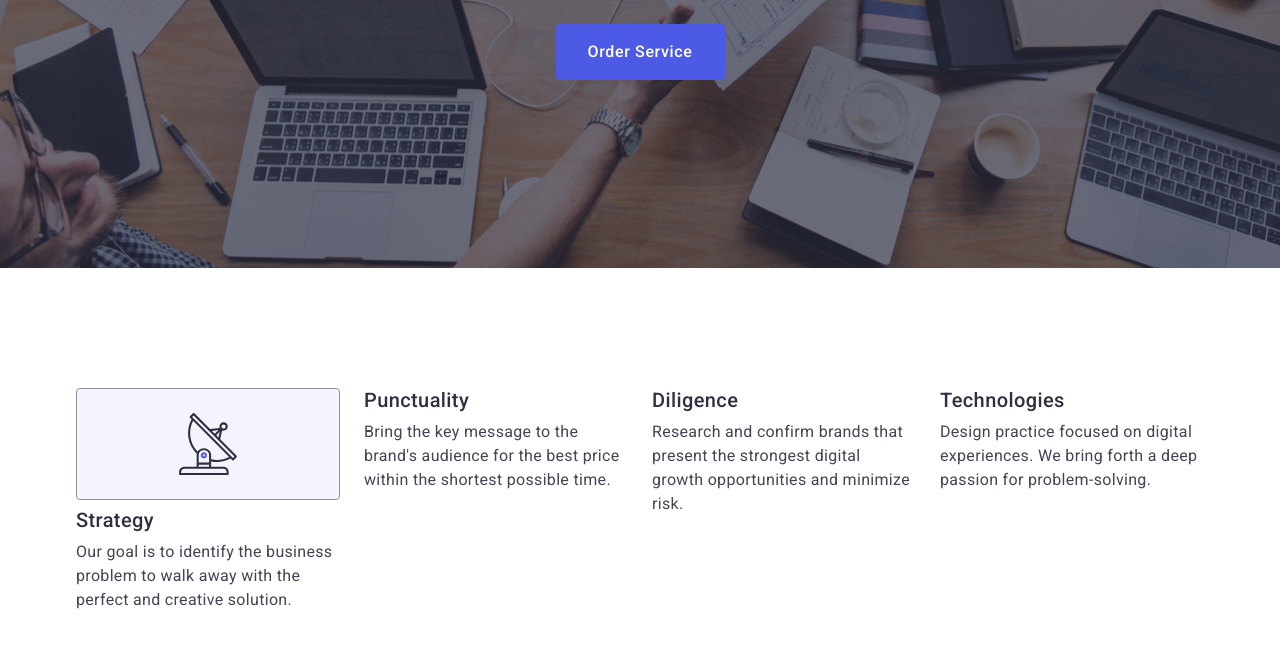
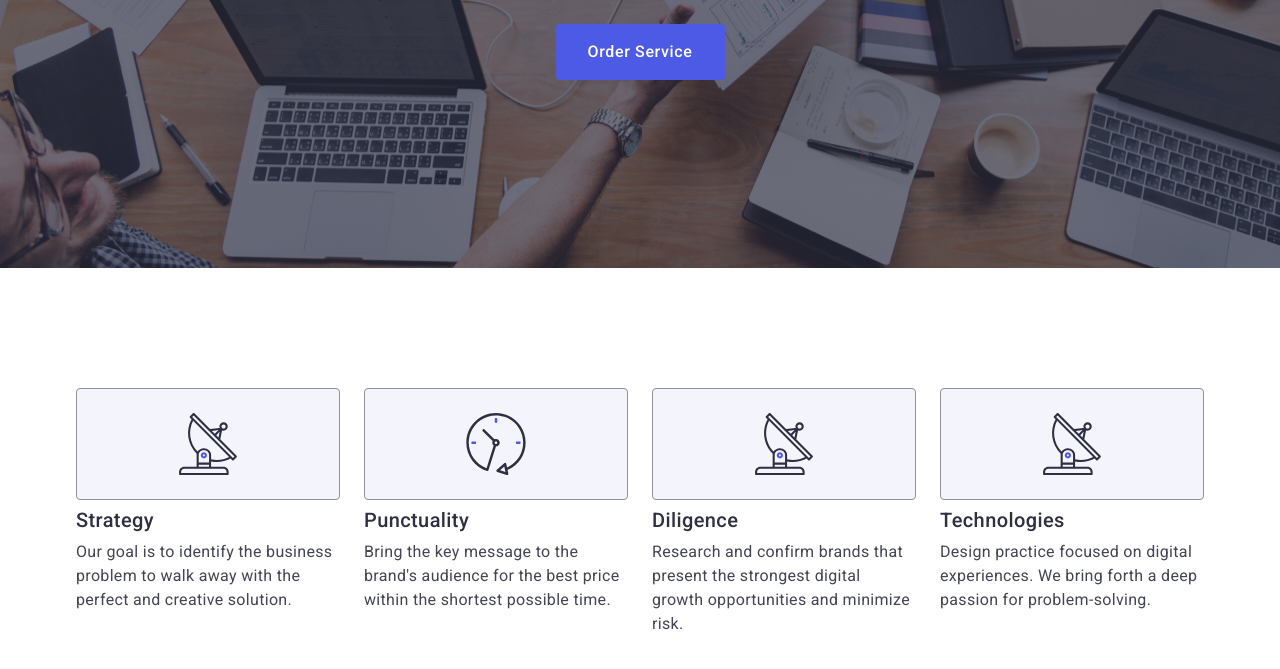
Before and after one commit to MarinaV27/goit-markup-hw-04, a plain HTML site: page index.html in a window 1280 px wide. Shown: the part 405-1074 px from the top of the page. Drawn offline with nearby package versions, Linux system fonts and the light colour scheme.

Commit message:
icon-clock-1

```diff
--- a/index.html
+++ b/index.html
@@ -71,17 +71,35 @@
                     <p class="descrition">Our goal is to identify the business
                         problem to walk away with the perfect and creative solution.</p>
                 </li>
+
                 <li class="visually-hidden-list">
+                    <div class="solutions-icon">
+                        <svg class="solution-list-icon" width="64" height="64" aria-label="icon-clock" >
+                            <use href="../images/symbol-defs.svg#icon-clock-1"></use>
+                        </svg>
+                    </div>
                     <h3 class="title-three">Punctuality</h3>
                     <p class="descrition">Bring the key message to the brand's audience for the best price within the shortest
                         possible time.</p>
                 </li>
+
                 <li class="visually-hidden-list">
+                    <div class="solutions-icon">
+                        <svg class="solution-list-icon" width="64" height="64" aria-label="icon-antenna" >
+                            <use href="../images/symbol-defs.svg#icon-antenna-1"></use>
+                        </svg>
+                    </div>
                     <h3 class="title-three">Diligence</h3>
                     <p class="descrition">Research and confirm brands that present the strongest digital growth opportunities
                         and minimize risk.</p>
                 </li>
+
                 <li class="visually-hidden-list">
+                    <div class="solutions-icon">
+                        <svg class="solution-list-icon" width="64" height="64" aria-label="icon-antenna" >
+                            <use href="../images/symbol-defs.svg#icon-antenna-1"></use>
+                        </svg>
+                    </div>
                     <h3 class="title-three">Technologies</h3>
                     <p class="descrition">Design practice focused on digital experiences. We bring forth a deep passion for
                         problem-solving.</p>
```
